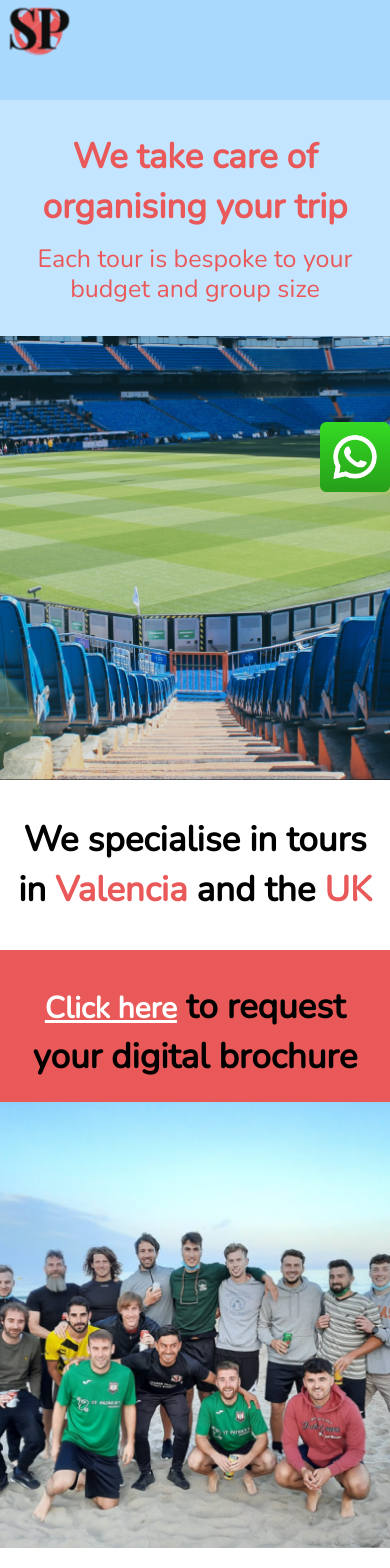
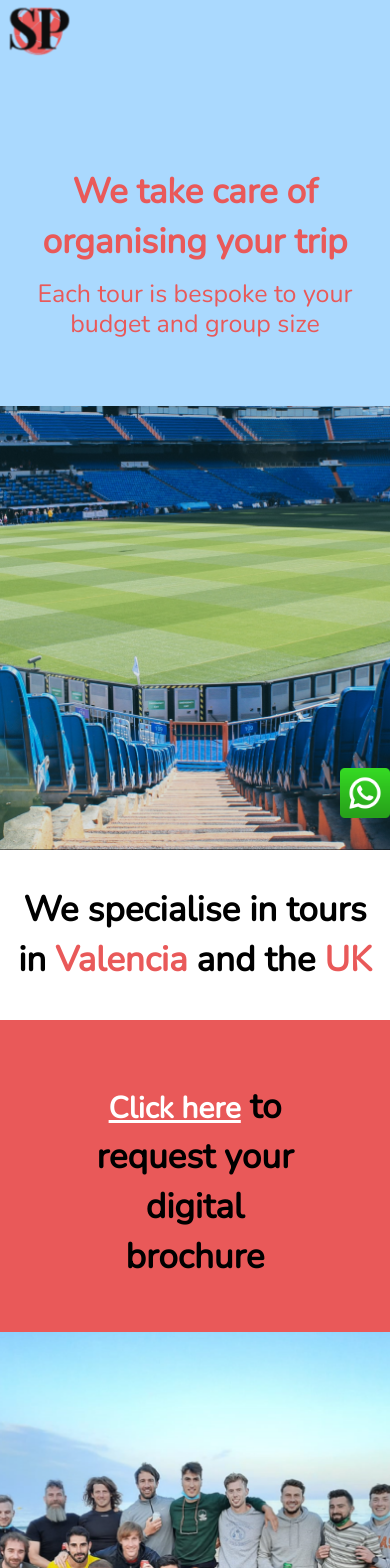
Before and after one commit to niramnagrab/english-english, a React (Create React App) app: page /tour in a window 390 px wide. Shown: the top 1568 px of the page. Built offline with nearby package versions, Linux system fonts and the light colour scheme; some icons are missing.

Commit message:
Small changes mobile version

```diff
--- a/public/assets/locales/cn/translation.json
+++ b/public/assets/locales/cn/translation.json
@@ -50,7 +50,7 @@
   "include_heading_8":"一对一反馈",
   "in_english": "in English",
   "in_spanish": "in Spanish",
-  "jan_july_2020" : "Jan - July 2020",
+  "jan_july_2020" : "Jan - July 2022",
   "july_sep_2020": "July - Sep 2023",
   "learn_english_through_football": "Learn English through football",
   "learn_english_online" :"学习英语",
--- a/public/assets/locales/en/translation.json
+++ b/public/assets/locales/en/translation.json
@@ -50,7 +50,7 @@
   "include_heading_8":"One-to-one feedback",
   "in_english": "in English",
   "in_spanish": "in Spanish",
-  "jan_july_2020" : "Jan - July 2020",
+  "jan_july_2020" : "Jan - July 2022",
   "july_sep_2020": "July - Sep 2023",
   "learn_english_through_football": "Learn English through football",
   "learn_english_online" :"Learn English",
--- a/src/components/slider/imageSlider.js
+++ b/src/components/slider/imageSlider.js
@@ -75,7 +75,7 @@
       {Hero
         ? HOME_SLIDERIMG.map((item) => (
             <div
-              className="hero home-section"
+              className="hero home-section background-whitish"
               style={{ backgroundImage: `url(${item.image})` }}
             >
               <div className="home-text">
--- a/src/index.css
+++ b/src/index.css
@@ -516,7 +516,7 @@
 }
 
 
-.online {
+#online {
   font-size: 80px !important;
   color: white;
 }
@@ -654,7 +654,7 @@
 .footer span {
   font-style: normal;
   font-weight: 500;
-  font-size: 14px;
+  font-size: 15px;
   /* line-height: 144.4%; */
   text-align: center;
   color: #ffffff;
@@ -725,7 +725,7 @@
 }
 
 .football-team .text-side {
-  padding: 123px 90px;
+  padding: 50px 90px;
 }
 .football-coach p,
 .summer-camp p,
@@ -1035,6 +1035,11 @@
     /* margin-top: 60px; */
   }
 
+
+  .dropbtn {
+    font-size: 21px;
+  }
+
   .toggle-menu {
     display: block;
   }
@@ -1060,12 +1065,14 @@
   }
 
   .nav-options.active {
-    background: #c1eafc;
-    top: 60px;
+    background: #aad9fe;
+    top: 0px;
+    height: 100vh;
     opacity: 1;
     transition: all 0.5s ease;
     z-index: 1;
     align-content: center;
+    padding-top: 150px;
   }
 
   .nav-container ul {
@@ -1149,19 +1156,27 @@
   .hero .home-text,
   .hero .text-side {
     margin-top: 100px;
-    background: rgb(255 255 255 / 30%);
+    /* background: rgb(255 255 255 / 30%); */
+  }
+
+  .background-whitish {
+    filter: opacity(0.8);
   }
 
   .experimental-trip .text-side,
   .football-trip .text-side {
     text-align: center;
-    /* padding: 150px 40px; */
+    padding: 55px 30px;
   }
 
   .whats-app img {
-    width: 70px;
-    height: 70px;
+    width: 50px;
+    height: 50px;
   }
+
+.whats-app {
+  top: 91%;
+}
 
   .text-side p {
     padding: 0 26px;
@@ -1190,9 +1205,7 @@
   }
 
   .footer {
-
-    padding: 35px 0px;
-
+    padding: 45px 0px;
   }
 
   .social-item li {
@@ -1245,7 +1258,7 @@
     padding: 30px !important;
   }
   .courses .text-content span {
-    font-size: 30px;
+    font-size: 35px;
     padding-bottom: 16px;
   }
   .courses .text-content {
@@ -1299,7 +1312,7 @@
     width: 100%;
   }
 
-  .online {
+  #online {
     font-size: 80px !important;
     color: white;
   }
@@ -1316,9 +1329,9 @@
     padding: 40px;
   }
 
-  .football-team .text-side {
+  /* .football-team .text-side {
     padding: 20px;
-  }
+  } */
 
   .experimental-trip .text-side h3 {
     font-size: 2.5rem;
--- a/src/pages/englishThroughFootball/index.js
+++ b/src/pages/englishThroughFootball/index.js
@@ -16,7 +16,7 @@
         className="hero online-english"
       >
         <h1>{t("learn_english_online")}</h1>
-        <p className="online">{t("learn_english_online_2")}</p>
+        <p id="online">{t("learn_english_online_2")}</p>
         <p>{t("online_english_text")}</p>
         <button>{t("free_demo_class")}</button>
       </TextImageContainer>
```
